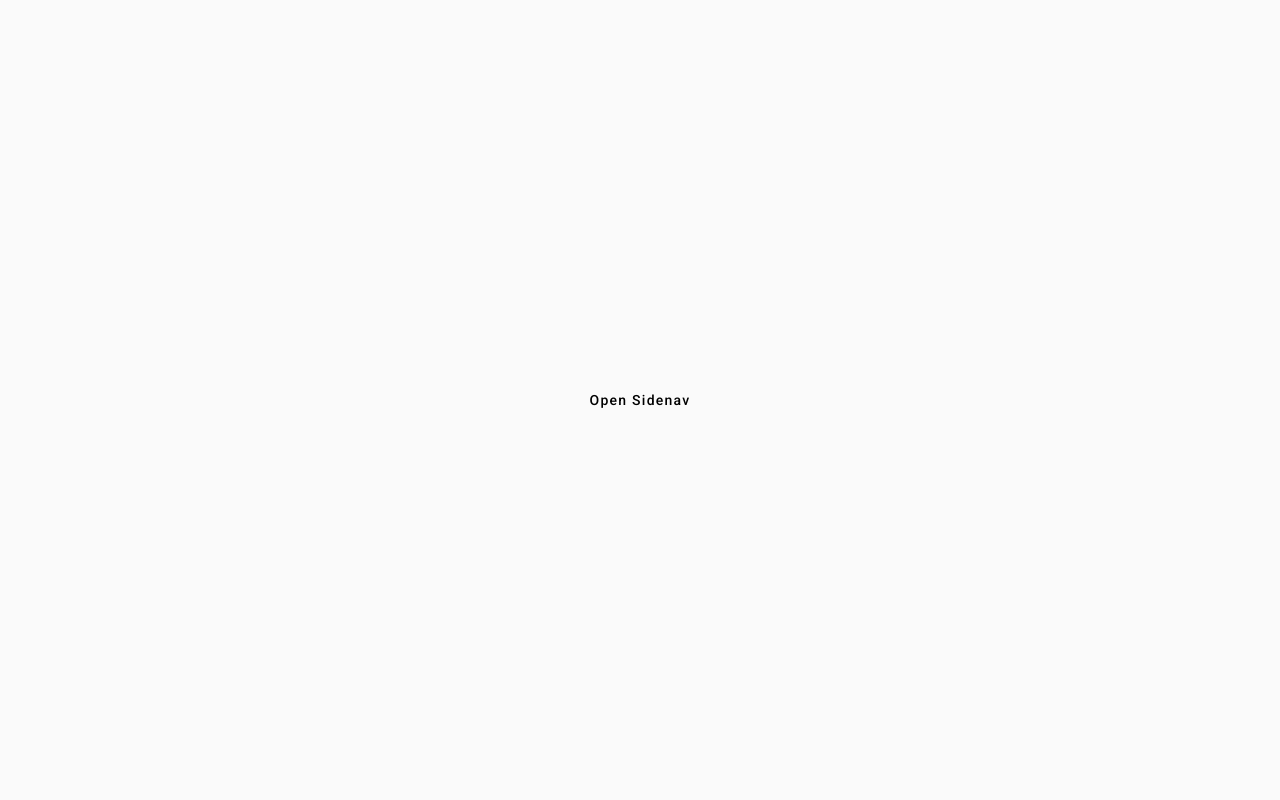
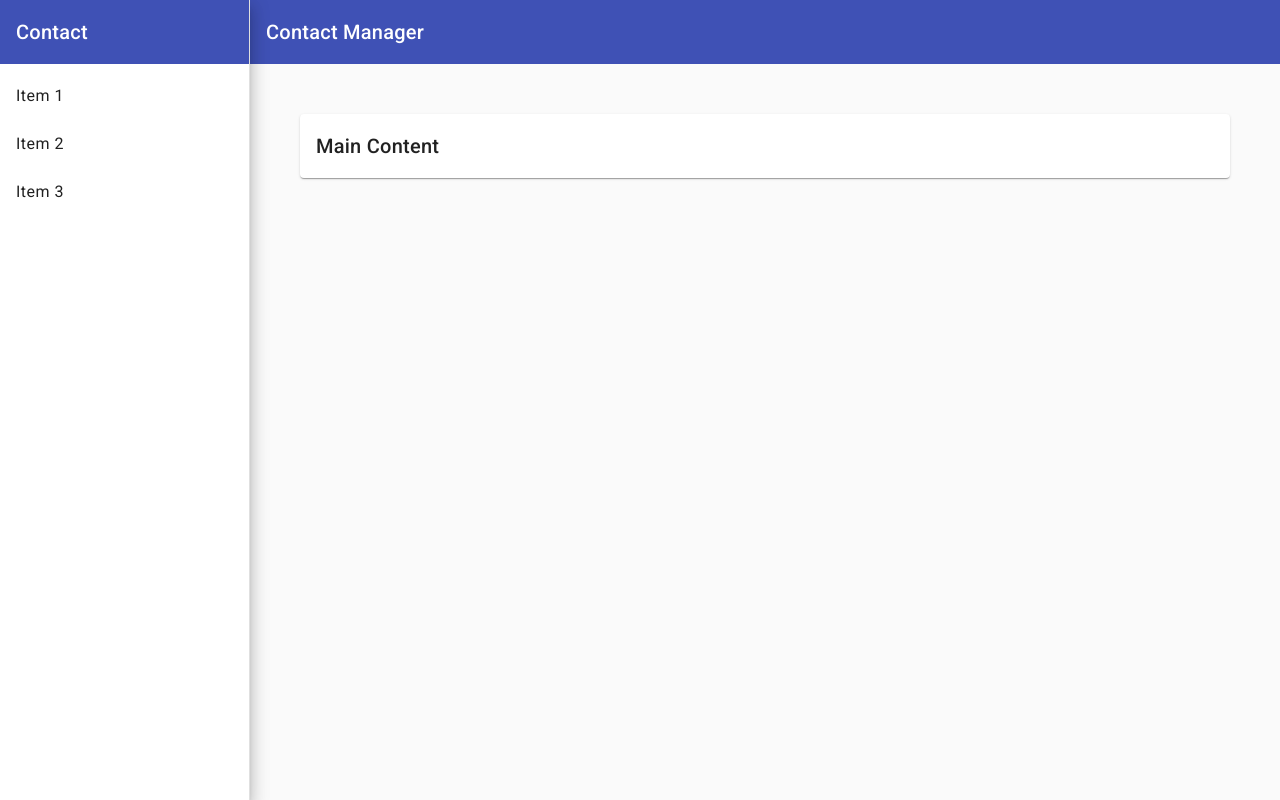
Before and after one commit to mheidari988/contact-manager, an Angular app: page /contactmanager in a window 1280 px wide. Built offline with nearby package versions, Linux system fonts and the light colour scheme.

Commit message:
add contact manager ui

```diff
--- a/src/app/app.module.ts
+++ b/src/app/app.module.ts
@@ -4,7 +4,6 @@ import { BrowserModule } from '@angular/platform-browser';
 import { AppComponent } from './app.component';
 import { BrowserAnimationsModule } from '@angular/platform-browser/animations';
 import { RouterModule, Routes } from '@angular/router';
-import { MainContentComponent } from './contactmanager/components/main-content/main-content.component';
 
 const routes: Routes = [
   {
@@ -22,7 +21,7 @@ const routes: Routes = [
 ];
 
 @NgModule({
-  declarations: [AppComponent, MainContentComponent],
+  declarations: [AppComponent],
   imports: [
     BrowserModule,
     BrowserAnimationsModule,
@@ -31,4 +30,4 @@ const routes: Routes = [
   providers: [],
   bootstrap: [AppComponent],
 })
-export class AppModule {}
+export class AppModule { }
--- a/src/app/contactmanager/components/main-content/main-content.component.html
+++ b/src/app/contactmanager/components/main-content/main-content.component.html
@@ -1 +1,5 @@
-<p>main-content works</p>
+<mat-card>
+  <mat-card-content>
+    <h2>Main Content</h2>
+  </mat-card-content>
+</mat-card>
--- a/src/app/contactmanager/components/side-nav/side-nav.component.html
+++ b/src/app/contactmanager/components/side-nav/side-nav.component.html
@@ -1,12 +1,21 @@
-
 <mat-sidenav-container class="app-container">
-    <mat-sidenav #sidenav class="app-sidenav">
-        <app-toolbar></app-toolbar>
-        <router-outlet></router-outlet>
-    </mat-sidenav>
-    <div class="app-sidenav-content">
-        <button type="button" mat-button (click)="sidenav.open()">
-            Open Sidenav
-        </button>
+  <mat-sidenav
+    #sidenav
+    class="app-sidenav mat-elevation-z10"
+    [opened]="!isSmallScreen"
+    [mode]="isSmallScreen ? 'over' : 'side'"
+  >
+    <mat-toolbar color="primary"> Contact </mat-toolbar>
+    <mat-list role="list">
+      <mat-list-item role="listitem">Item 1</mat-list-item>
+      <mat-list-item role="listitem">Item 2</mat-list-item>
+      <mat-list-item role="listitem">Item 3</mat-list-item>
+    </mat-list>
+  </mat-sidenav>
+  <div class="app-sidenav-content">
+    <app-toolbar (toggleSideNav)="sidenav.toggle()"></app-toolbar>
+    <div class="wrapper">
+      <router-outlet></router-outlet>
     </div>
+  </div>
 </mat-sidenav-container>
--- a/src/app/contactmanager/components/side-nav/side-nav.component.scss
+++ b/src/app/contactmanager/components/side-nav/side-nav.component.scss
@@ -9,10 +9,14 @@
 .app-sidenav-content{
     display: flex;
     height: 100%;
-    align-items: center;
-    justify-content: center;
+    flex-direction: column;
 }
 
 .app-sidenav{
-    padding: 20px;
+    padding: 0px;
+    width: 250px;
 }
+
+.wrapper{
+    margin: 50px;
+}
--- a/src/app/contactmanager/components/side-nav/side-nav.component.ts
+++ b/src/app/contactmanager/components/side-nav/side-nav.component.ts
@@ -1,8 +1,25 @@
-import { Component } from '@angular/core';
+import { BreakpointObserver, BreakpointState } from '@angular/cdk/layout';
+import { Component, OnInit } from '@angular/core';
+
+const SMALL_WIDTH_BREAKPOINT = 720;
 
 @Component({
   selector: 'app-side-nav',
   templateUrl: './side-nav.component.html',
   styleUrls: ['./side-nav.component.scss'],
 })
-export class SideNavComponent {}
+export class SideNavComponent implements OnInit {
+
+  constructor(private breakpointObserver: BreakpointObserver) { }
+
+  ngOnInit(): void {
+    this.breakpointObserver
+      //.observe([Breakpoints.XSmall])
+      .observe([`(max-width:${SMALL_WIDTH_BREAKPOINT}px)`])
+      .subscribe((state: BreakpointState) => {
+        this.isSmallScreen = state.matches;
+      });
+  }
+
+  isSmallScreen: boolean = false;
+}
--- a/src/app/contactmanager/components/toolbar/toolbar.component.html
+++ b/src/app/contactmanager/components/toolbar/toolbar.component.html
@@ -1,3 +1,7 @@
-<p>
-  toolbar works
-</p>
+<mat-toolbar color="primary">
+  <button class="sidenav-toggle" type="button" mat-button (click)="toggleSideNav.emit()">
+    <mat-icon>menu</mat-icon>
+  </button>
+
+  <span>Contact Manager</span>
+</mat-toolbar>
--- a/src/app/contactmanager/components/toolbar/toolbar.component.scss
+++ b/src/app/contactmanager/components/toolbar/toolbar.component.scss
@@ -0,0 +1,23 @@
+$icon-width:56px;
+
+.sidenav-toggle{
+    display: none;
+
+    padding: 0;
+    margin: 8px;
+    min-width: $icon-width;
+
+    @media (max-width:720px) {
+        display: flex;
+        align-items: center;
+        justify-content: center;
+    }
+
+    mat-icon {
+        font-size: 30px;
+        height: $icon-width;
+        width: $icon-width;
+        line-height: $icon-width;
+        color: white;
+    }
+}
--- a/src/app/contactmanager/components/toolbar/toolbar.component.ts
+++ b/src/app/contactmanager/components/toolbar/toolbar.component.ts
@@ -1,10 +1,15 @@
-import { Component } from '@angular/core';
-
+import { Component, EventEmitter, OnInit, Output } from '@angular/core';
 @Component({
   selector: 'app-toolbar',
   templateUrl: './toolbar.component.html',
-  styleUrls: ['./toolbar.component.scss']
+  styleUrls: ['./toolbar.component.scss'],
 })
-export class ToolbarComponent {
+export class ToolbarComponent implements OnInit {
+  @Output() toggleSideNav = new EventEmitter<void>();
 
+  constructor() {}
+
+  ngOnInit(): void {
+
+  }
 }
--- a/src/app/contactmanager/contactmanager.module.ts
+++ b/src/app/contactmanager/contactmanager.module.ts
@@ -25,7 +25,7 @@ const routes: Routes = [
 ];
 
 @NgModule({
-  declarations: [ContactmanagerAppComponent, SideNavComponent, ToolbarComponent],
+  declarations: [ContactmanagerAppComponent, SideNavComponent, ToolbarComponent, MainContentComponent],
   imports: [
     CommonModule,
     FlexLayoutModule,
```
